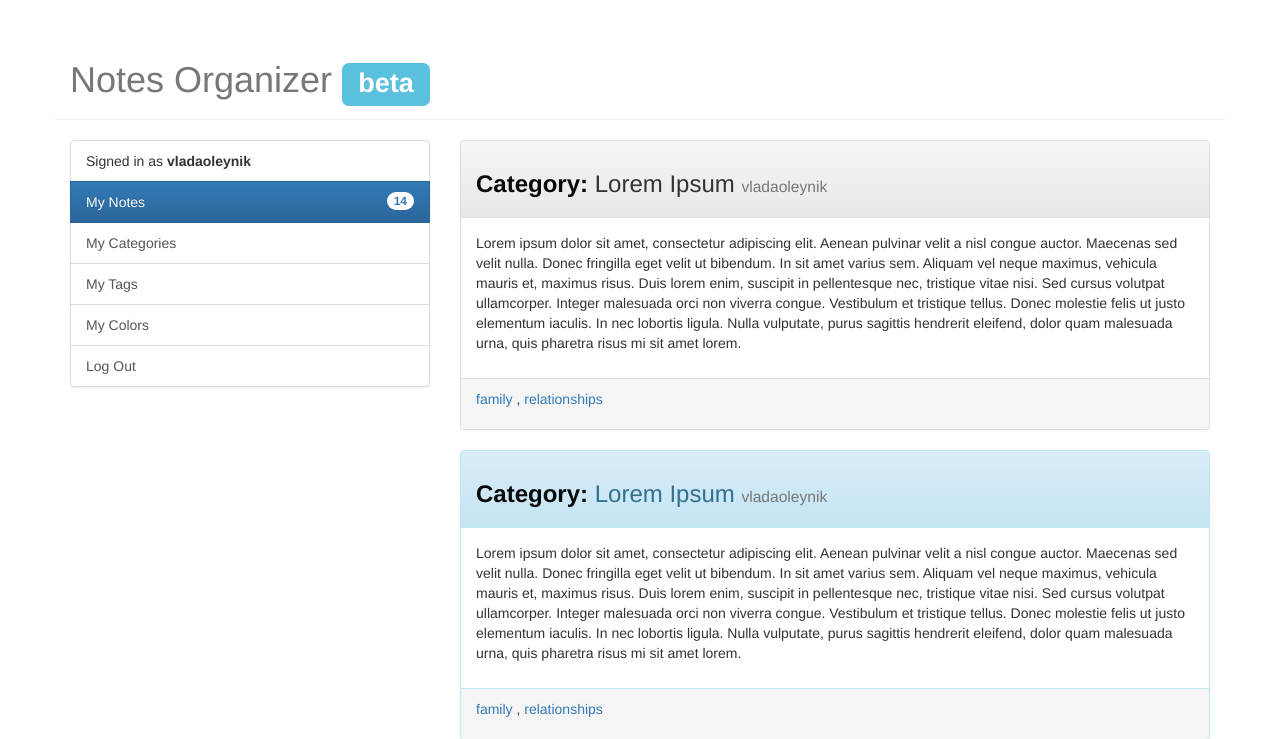
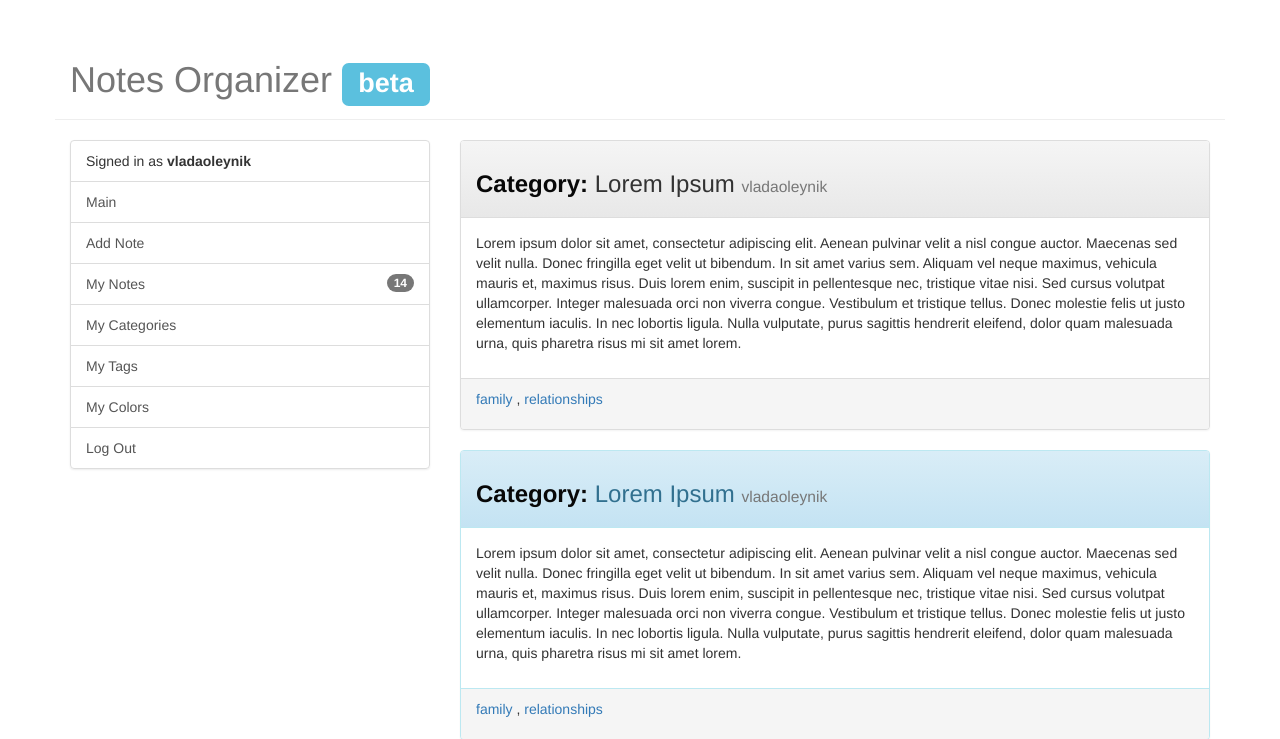
Before and after one commit to vladaoleynik/notes_app, a Django app: page / in a window 1280 px wide. Shown: the top 739 px of the page. Run offline with Django 3.2, Linux system fonts and the light colour scheme; a user stored in the database is signed in; some libraries are stand-ins or nearby versions.

Commit message:
Current page

```diff
--- a/templates/base.html
+++ b/templates/base.html
@@ -18,7 +18,9 @@
                     <ul class="list-group">
                         {% if user.is_authenticated %}
                             <li class="list-group-item">Signed in as <strong>{{ user }}</strong></li>
-                            <a href="#" class="list-group-item active">
+                            <a href="{% url 'index' %}" class="list-group-item">Main</a>
+                            <a href="#" class="list-group-item">Add Note</a>
+                            <a href="#" class="list-group-item">
                                 My Notes
                                 <span class="badge">14</span>
                             </a>
@@ -27,8 +29,9 @@
                             <a href="#" class="list-group-item">My Colors</a>
                             <a href="{% url 'logout' %}" class="list-group-item">Log Out</a>
                         {% else %}
-                            <a href="{% url 'signin' %}" class="list-group-item active">Sign In</a>
-                            <a href="#" class="list-group-item">Sign Up</a>
+                            <a href="{% url 'index' %}" class="list-group-item {% block nav-main %}{% endblock %}">Main</a>
+                            <a href="{% url 'signin' %}" class="list-group-item {% block nav-signin %}{% endblock %}">Sign In</a>
+                            <a href="{% url 'signup' %}" class="list-group-item {% block nav-signup %}{% endblock %}">Sign Up</a>
                         {% endif %}
                     </ul>
                 </div>
--- a/templates/notes/index.html
+++ b/templates/notes/index.html
@@ -1,5 +1,5 @@
 {% extends 'base.html' %}
-{% block nav-main %} class="active"{% endblock %}
+{% block nav-main %}active{% endblock %}
 {% block content %}
     <div>
         <figure>
--- a/templates/user_auth/login.html
+++ b/templates/user_auth/login.html
@@ -1,5 +1,6 @@
 {% extends 'base.html' %}
 {% load widget_tweaks %}
+{% block nav-signin %}active{% endblock %}
 {% block content %}
         {% if user.is_authenticated %}
             <h1>Greetings!</h1>
--- a/templates/user_auth/signup.html
+++ b/templates/user_auth/signup.html
@@ -1,5 +1,6 @@
 {% extends 'base.html' %}
 {% load widget_tweaks %}
+{% block nav-signup %}active{% endblock %}
 {% block content %}
         {% if user.is_authenticated %}
             <h1>Greetings!</h1>
```
